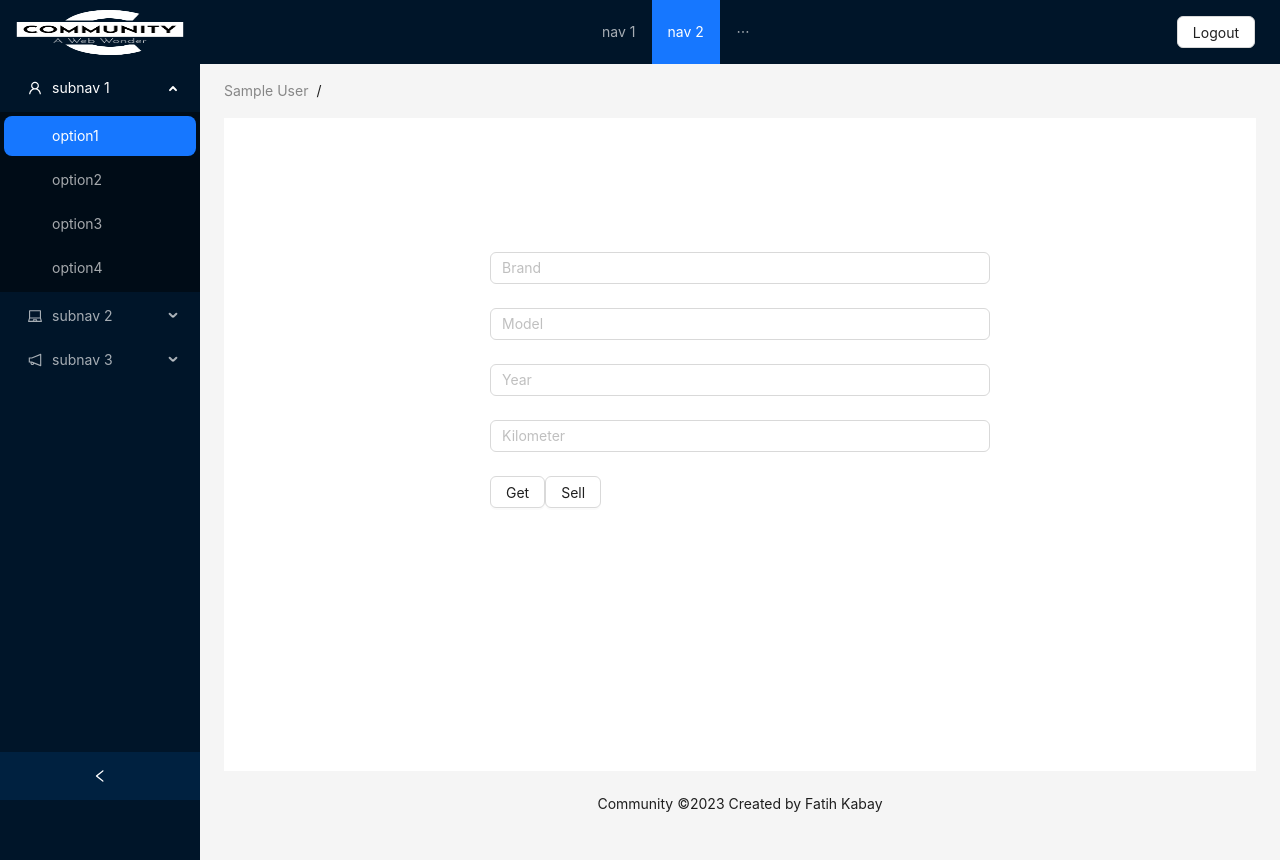
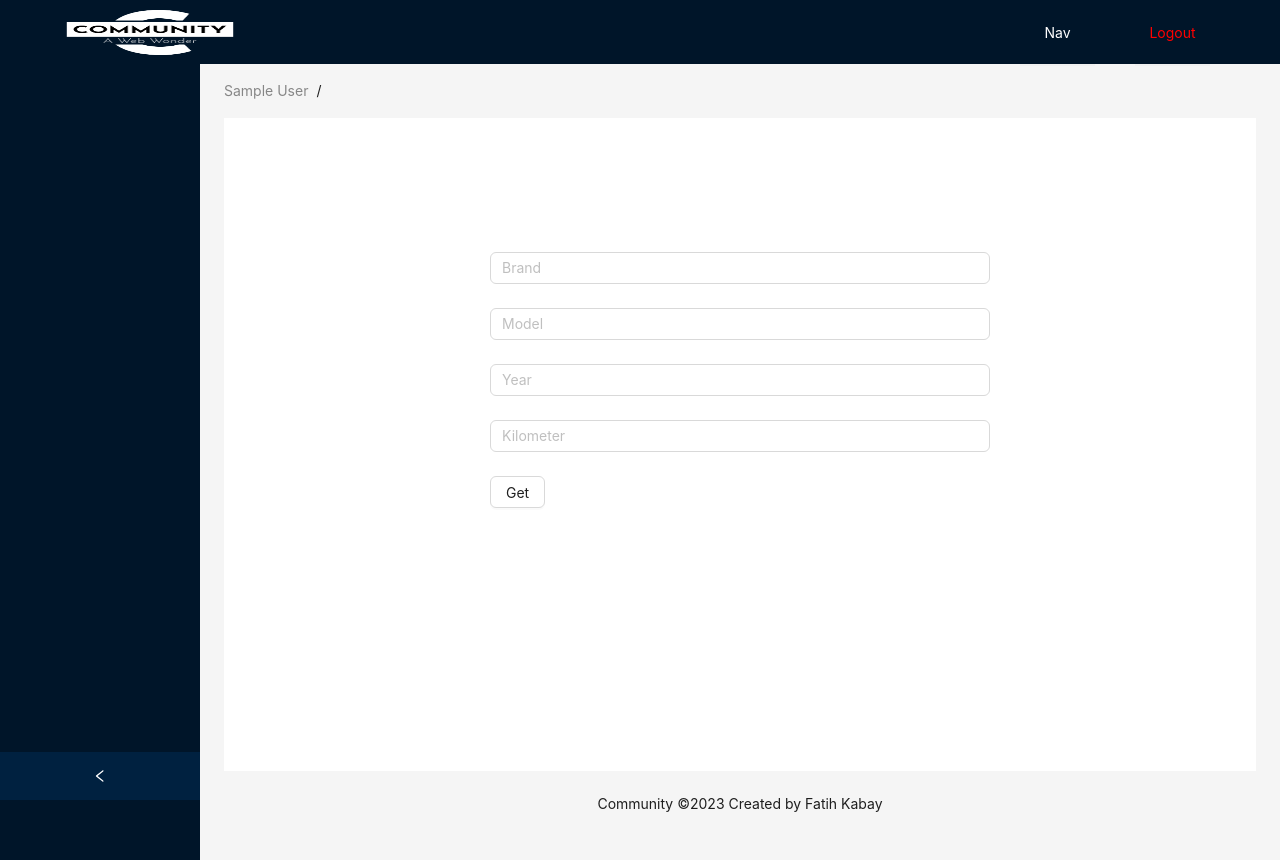
Before and after one commit to fatihkabay/community, a React (Create React App) app in the folder community-fe/: page / in a window 1280 px wide. Built offline with nearby package versions, Linux system fonts and the light colour scheme; sample sign-in values are in the browser's storage.

Commit message:
Edited in css, added to car localstorage

```diff
--- a/community-fe/src/layouts/DefaultLayout/DefaultLayout.css
+++ b/community-fe/src/layouts/DefaultLayout/DefaultLayout.css
@@ -5,9 +5,7 @@
 
 .header {
    display: flex;
-   align-items: center;
-   justify-content: space-between;
-   padding-inline: 0;
+   justify-content: space-between
 }
 
 #components-layout-demo-top-side-2 .logo {
@@ -28,7 +26,29 @@
  }
 
  .logout-button {
-   margin: 25px;
-   transition: color 0.3s;
-   box-sizing: border-box;
- }
+   color: #f00;
+  }
+
+  .logout-button:hover {
+    color: #f00;
+  }
+
+  .button {
+   width: 75px;
+   border: 0;
+   border-radius: 0;
+   height: 64px;
+   margin:0 20px;
+   background-color: transparent;
+   text-decoration: dashed;
+  }
+
+  .toggle-button {
+    color: #fff;
+  }
+
+  .buttons {
+    display: flex;
+    justify-content: end;
+
+  }
--- a/community-fe/src/layouts/DefaultLayout/index.tsx
+++ b/community-fe/src/layouts/DefaultLayout/index.tsx
@@ -3,9 +3,6 @@ import {Breadcrumb, Layout, Menu, theme, Button } from 'antd';
 import "./DefaultLayout.css";
 import { clearStorage } from '../../utils/helpers';
 import { useNavigate } from 'react-router-dom';
-import React from 'react';
-import { LaptopOutlined, NotificationOutlined, UserOutlined } from '@ant-design/icons';
-import type { MenuProps } from 'antd';
 import { getUser } from '../../utils/helpers';
 
 const {Header, Content, Footer, Sider } = Layout;
@@ -20,31 +17,6 @@ const DefaultLayout = (props: PropsWithChildren<Props>) => {
     navigate("/login");
   }
 
-  const items1: MenuProps['items'] = ['1', '2', '3'].map((key) => ({
-  key,
-  label: `nav ${key}`,
-}));
-
-const items2: MenuProps['items'] = [UserOutlined, LaptopOutlined, NotificationOutlined].map(
-  (icon, index) => {
-    const key = String(index + 1);
-
-    return {
-      key: `sub${key}`,
-      icon: React.createElement(icon),
-      label: `subnav ${key}`,
-
-      children: new Array(4).fill(null).map((_, j) => {
-        const subKey = index * 4 + j + 1;
-        return {
-          key: subKey,
-          label: `option${subKey}`,
-        };
-      }),
-    };
-  },
-);
-
   const [collapsed, setCollapsed] = useState(false);
   const {
     token: { colorBgContainer },
@@ -57,19 +29,20 @@ const user = getUser();
     <Layout>
       <Header className="header">
           <img className='logo' src="./logo.png" alt="" />
-        <Menu theme="dark" mode="horizontal" defaultSelectedKeys={['2']} items={items1} />
-        <Button className='logout-button' onClick={onLogout}>Logout</Button>
+          <div className="buttons">
+        <Menu theme="dark" mode="horizontal" defaultSelectedKeys={['2']}  />
+        <Button className='button toggle-button'>Nav</Button>
+        <Button className='button logout-button' onClick={onLogout}>Logout</Button>
+        </div>
       </Header>
       <Layout>
         <Sider collapsible collapsed={collapsed} onCollapse={(value) => setCollapsed(value)}>
-
           <Menu
             mode="inline"
             theme='dark'
             defaultSelectedKeys={['1']}
             defaultOpenKeys={['sub1']}
             style={{ height: '100%', borderRight: 0 }}
-            items={items2}
           />
         </Sider>
         <Layout style={{ padding: '0 24px 24px' }}>
--- /dev/null
+++ b/community-fe/src/models/Car.ts
@@ -0,0 +1,17 @@
+export interface CarModel {
+    id: number;
+    name: string;
+    lastname: string;
+    email: string;
+    gender: string;
+    birthday: number;
+  }
+
+export interface GetCarModel {
+    UserId: number;
+    name: string;
+    lastname: string;
+    email: string;
+    gender: string;
+    birthday: number;
+}
--- a/community-fe/src/pages/Home/index.tsx
+++ b/community-fe/src/pages/Home/index.tsx
@@ -1,18 +1,33 @@
 import { useEffect } from "react";
-import { getUser } from "../../utils/helpers";
+import { getCar, getUser } from "../../utils/helpers";
 import "./home.css";
 import { useNavigate } from "react-router-dom";
-import { Input, Form, Button } from "antd";
+import { Input, Form, Button, message } from "antd";
 import { Rule } from "antd/es/form";
+import { useState } from "react";
 
 const Home = () => {
   const user = getUser();
   const navigate = useNavigate();
   useEffect(() => {
     if (user == null) {
-      navigate("/login");
+      setTimeout(() => {
+       setLoading(false);
+       navigate("/login");
+      }, 1500)
     }
   }, );
+ const [loading, setLoading] = useState(false);
+    const car = getCar();
+    const purchaseCar = () => {
+
+      if (car != null) {
+     setTimeout(() => {
+       setLoading(false);
+       message.success("Localstorage added successfully")
+      }, 1500)
+   }
+ }
 
   if (user == null) return <></>;
   const rules: { [key: string]: Rule[] } = {
@@ -37,6 +52,7 @@ const Home = () => {
       { type: "number", warningOnly: true },
     ]
   };
+
     return (
       <Form className="home-page">
         <Form.Item name="Brand" rules={rules.brand} className="brans">
@@ -55,7 +71,7 @@ const Home = () => {
           <Input
             placeholder="Year"
             type="text"
-          />
+/>
         </Form.Item>
         <Form.Item name="Kilometer" rules={rules.kilometer} className="Kilometer">
           <Input
@@ -64,11 +80,8 @@ const Home = () => {
           />
         </Form.Item>
         <Form.Item className="home-buttons">
-          <Button htmlType="submit">
+          <Button onClick={purchaseCar} htmlType="submit">
             Get
-          </Button>
-          <Button htmlType="submit">
-            Sell
           </Button>
         </Form.Item>
       </Form>
--- a/community-fe/src/utils/helpers.ts
+++ b/community-fe/src/utils/helpers.ts
@@ -1,3 +1,4 @@
+import { CarModel } from "../models/Car";
 import { UserModel } from "../models/User";
 
 export function getUser(): UserModel | undefined {
@@ -15,6 +16,20 @@ export function setUser(user: UserModel): void {
     localStorage.setItem('user', JSON.stringify(user));
 }
 
+export function getCar(): CarModel | undefined {
+    const car = localStorage.getItem('car');
+    if (car === null) {
+        return undefined;
+    }
+    else {
+        return JSON.parse(car);
+    }
+}
+
+export function setCar(car: CarModel): void {
+    localStorage.setItem('car', JSON.stringify(car));
+}
+
 export function clearStorage() {
     localStorage.clear();
 }
```
Also changed, not shown: community-fe/src/services/Car/CarService.ts (added, +10 -0 lines), community-fe/src/services/Car/Models.ts (added, +15 -0 lines).
